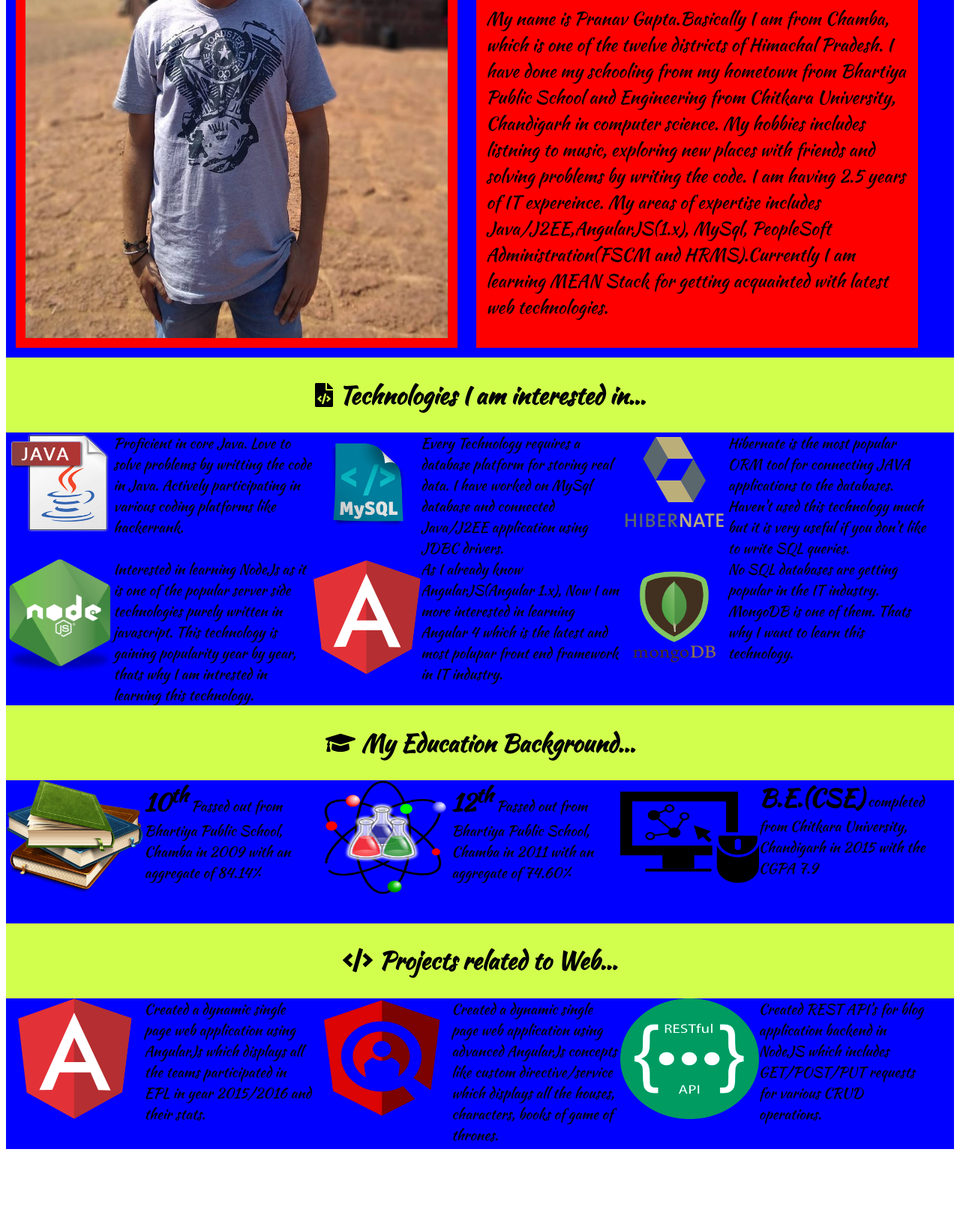
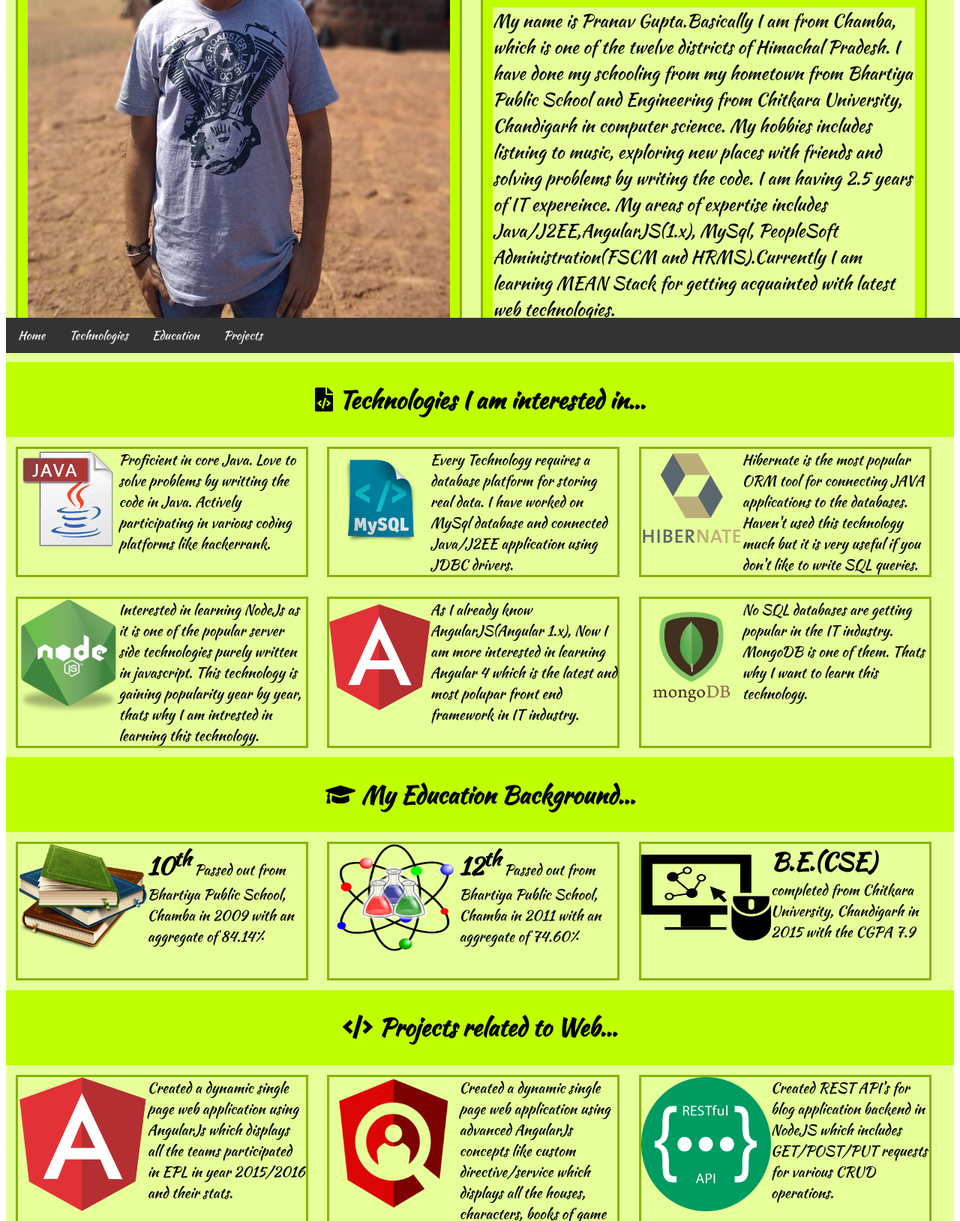
Before and after one commit to pranavgupta93/portfolio, a plain HTML site: page index.html in a window 1280 px wide. Shown: the part 329-1958 px from the top of the page at 75% size. Before the commit the page ends 1870 px from the top, so only its background shows below. Drawn offline with Linux system fonts and the light colour scheme.

Commit message:
change in colors

```diff
--- a/index.css
+++ b/index.css
@@ -9,20 +9,22 @@
 	border-bottom-color: black;
 	border-bottom: ridge;
 	text-align: center;
-	background-color: #d2ff4d;
+	background-color: #bfff00;
 }
 .container{
 	display: flex;
 	flex-wrap: wrap;
 	flex-direction: row;
-	background-color: blue;
+	background-color: #e6ff99;
 
 }
 .containerItem{
 	width: 44vw;
 	margin: 1vw;
-	background-color: red;
+	background-color: #bfff00;
 	padding: 1vw;
+	border: solid;
+	border-color: #86b300;
 }
 .profileImage{
 
@@ -37,16 +39,35 @@ h2{
 p{
 	font-size: 1.5rem;
 }
+.navbar {
+  overflow: hidden;
+  background-color: #333;
+  position: fixed;
+  bottom: 0;
+  width: 100%;
+}
+
+.navbar a {
+  float: left;
+
+  color: #f2f2f2;
+  text-align: center;
+  padding: 12px 16px;
+  text-decoration:none;
+  font-size: 1rem;
+}
 .containerheading{
 	width: 100vw;
-	background-color: #d2ff4d;
+	background-color: #bfff00;
 	text-align: center;
 }
 .techitem{
-	width: 32vw;
+	width: 30vw;
 	display: flex;
 	flex-direction: row;
-
+	margin: 1vw;
+	border: solid;
+	border-color: #86b300;
 }
 .techitemimg{
 	width: 35%;
@@ -58,9 +79,12 @@ p{
 	font-size: 1.2rem;
 }
 .containerItem2{
-	width: 32vw;
+	width: 30vw;
 	display: flex;
 	flex-direction: row;
+	margin: 1vw;
+	border: solid;
+	border-color: #86b300;
 }
 .containeritem2img{
 	width: 45%;
@@ -84,15 +108,16 @@ strong{
 	font-size: 1.5rem;
 }
 	.techitem{
-	width: 47vw;
+	width: 45vw;
 	display: flex;
 	flex-direction: row;
-
+	margin: 1vw;
 }
 	.containerItem2{
-	width: 32vw;
+	width: 29vw;
 	display: flex;
 	flex-direction: column;
+	margin: 1vw;
 	}
 	.containeritem2img{
 	width: 60%;
@@ -103,14 +128,22 @@ strong{
 	height: 100%;
 	font-size: 1rem;
 	}
+	.navbar a {
+	 float: left;
+	 color: #f2f2f2;
+	 text-align: center;
+	 padding: 7px 10px;
+	 text-decoration:none;
+	 font-size: 1rem;
+	}
 }
 @media only screen and (max-width: 480px){
 	strong{
 	font-size: 1.2rem;
-}
+	}
 	.containerItem{
 	width: 98vw;
-	margin: 1vw;
+
 	background-color: red;
 	padding: 1vw;
 	}
@@ -147,5 +180,13 @@ strong{
 	width: 100%;
 	height: 100%;
 	font-size: 1rem;
+	}
+	.navbar a {
+	 float: left;
+	 color: #f2f2f2;
+	 text-align: center;
+	 padding: 4px 6px;
+	 text-decoration:none;
+	 font-size: 1rem;
+	}
 }
-}
--- a/index.html
+++ b/index.html
@@ -8,7 +8,14 @@
 	<title>Pranav Gupta</title>
 </head>
 <body>
-<div class="banner">Pranav Gupta's Portfolio</div>
+<div class="navbar">
+	<a href="#home">Home</a>
+  	<a href="#technologies">Technologies</a>
+  	<a href="#education">Education</a>
+  	<a href="#projects">Projects</a>
+</div>
+<a name="home">
+<div class="banner">Pranav Gupta's Portfolio</div></a>
 <div class="container">
 	<div class="containerItem">
 		<div class="profileImage">
@@ -20,11 +27,12 @@
 			Hello Visitor!!!
 		</h1>
 		<h2>Let me introduce myself...</h2>
-		<p>
+		<p style="background-color: #e6ff99">
 			My name is Pranav Gupta.Basically I am from Chamba, which is one of the twelve districts of Himachal Pradesh. I have done my schooling from my hometown from Bhartiya Public School and Engineering from Chitkara University, Chandigarh in computer science. My hobbies includes listning to music, exploring new places with friends and solving problems by writing the code. I am having 2.5 years of IT expereince. My areas of expertise includes Java/J2EE,AngularJS(1.x), MySql, PeopleSoft Administration(FSCM and HRMS).Currently I am learning MEAN Stack for getting acquainted with latest web technologies.
 		</p>
 	</div>
 </div>
+<a name="technologies">
 <div class="container">
 	<div class="containerheading">
 		<h2><i class="fas fa-file-code"></i>
@@ -87,7 +95,8 @@
 			No SQL databases are getting popular in the IT industry. MongoDB is one of them. Thats why I want to learn this technology.
 		</div>
 	</div>
-</div>
+</div></a>
+<a name="education">
 <div class="container">
 	<div class="containerheading">
 		<h2><i class="fas fa-graduation-cap"></i>
@@ -122,7 +131,8 @@
 		</div>
 	</div>
 
-</div>
+</div></a>
+<a name="projects">
 <div class="container">
 	<div class="containerheading">
 		<h2><i class="fas fa-code"></i>
@@ -153,6 +163,7 @@
 			Created REST API’s for blog application backend in NodeJS which includes GET/POST/PUT requests for various CRUD operations.
 		</div>
 	</div>
-</div>
+</div></a>
+<br><br>
 </body>
 </html>
```
Also changed, not shown: 1 other file.
